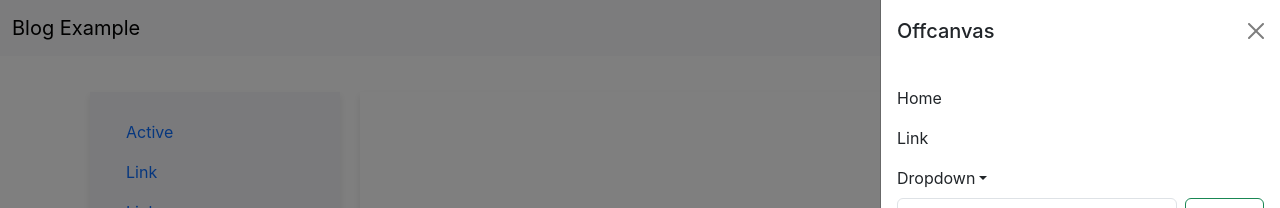
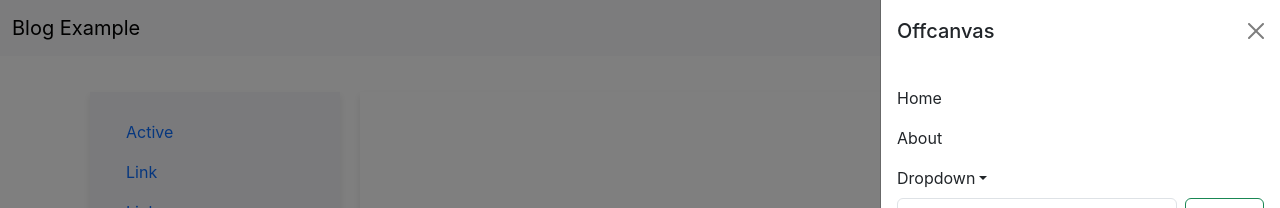
Before and after one commit to gurbur/react_project, a React (Create React App) app: page / in a window 1280 px wide. Both pictures are taken after a click on the button 1240 px from the left and 28 px from the top of the page. Shown: the top 208 px of the page. Built offline with nearby package versions, Linux system fonts and the light colour scheme.

Commit message:
Feat: link to home, about

```diff
--- a/src/components/Cards.jsx
+++ b/src/components/Cards.jsx
@@ -1,5 +1,6 @@
 import Button from 'react-bootstrap/Button';
 import Card from 'react-bootstrap/Card';
+import { Link } from 'react-router-dom';
 
 function Cards({ isLogin, writings }) {
     const card = writings.map(writing =>
--- a/src/components/NavbarExample.jsx
+++ b/src/components/NavbarExample.jsx
@@ -12,7 +12,7 @@ function NavbarExample({ isLogin, onClickLogin }) {
       {[false].map((expand) => (
   <Navbar key={expand} expand={expand} className="bg-body-tertiary mb-3">
     <Container fluid>
-      <Navbar.Brand href="#">Blog Example</Navbar.Brand>
+      <Navbar.Brand href="/">Blog Example</Navbar.Brand>
 
       <div className="ms-auto d-flex align-items-center">
         <Button className="login-button me-2" onClick={onClickLogin}>
@@ -36,8 +36,8 @@ function NavbarExample({ isLogin, onClickLogin }) {
         </Offcanvas.Header>
         <Offcanvas.Body>
           <Nav className="justify-content-end flex-grow-1 pe-3">
-            <Nav.Link href="#action1">Home</Nav.Link>
-            <Nav.Link href="#action2">Link</Nav.Link>
+            <Nav.Link href="/">Home</Nav.Link>
+            <Nav.Link href="/about">About</Nav.Link>
             <NavDropdown
               title="Dropdown"
               id={`offcanvasNavbarDropdown-expand-${expand}`}
```
